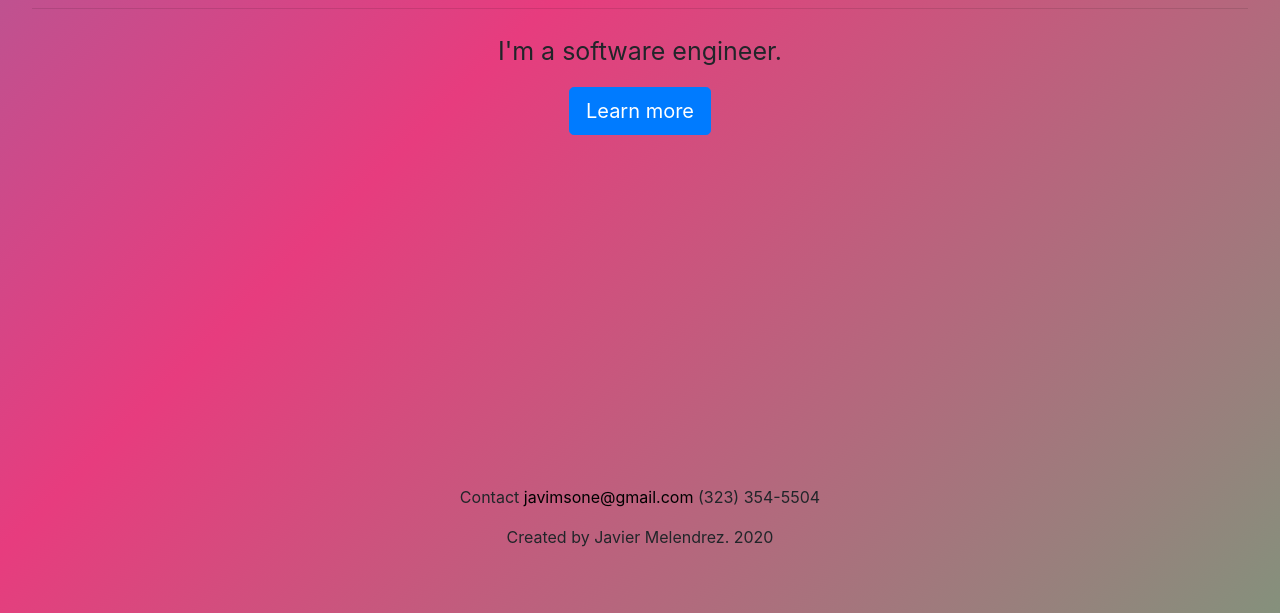
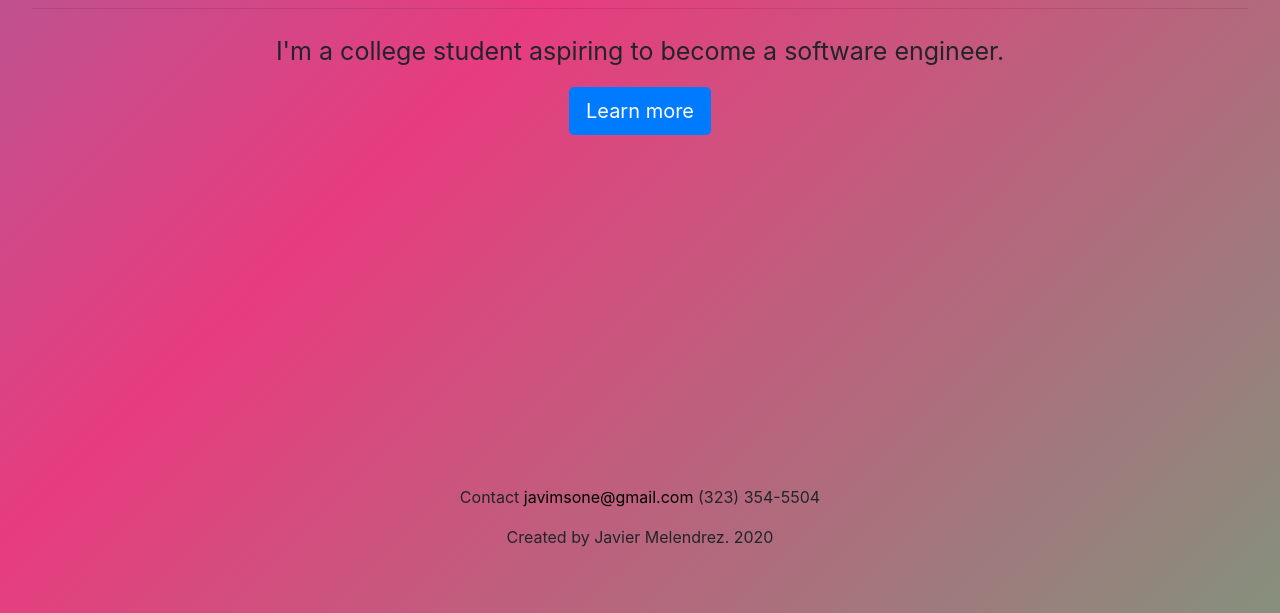
Before and after one commit to javimelendrez/myportfolio, a plain HTML site: page index.html in a window 1280 px wide. Shown: the part 187-800 px from the top of the page. Drawn offline with nearby package versions, Linux system fonts and the light colour scheme.

Commit message:
i changed the greeting

```diff
--- a/index.html
+++ b/index.html
@@ -62,7 +62,7 @@ body {
             <h1 class="display-4">Hello, I'm Javier.</h1>
             <!-- <p class="lead">This is a simple hero unit, a simple jumbotron-style component for calling extra attention to featured content or information.</p> -->
             <hr class="my-4">
-            <p style="font-size: 25px;">I'm a software engineer.</p>
+            <p style="font-size: 25px;">I'm a college student aspiring to become a software engineer.</p>
             <a class="btn btn-primary btn-lg" href="about.html" role="button" style="margin-bottom: 2em;">Learn more</a>
           </div>
     </main>
```
